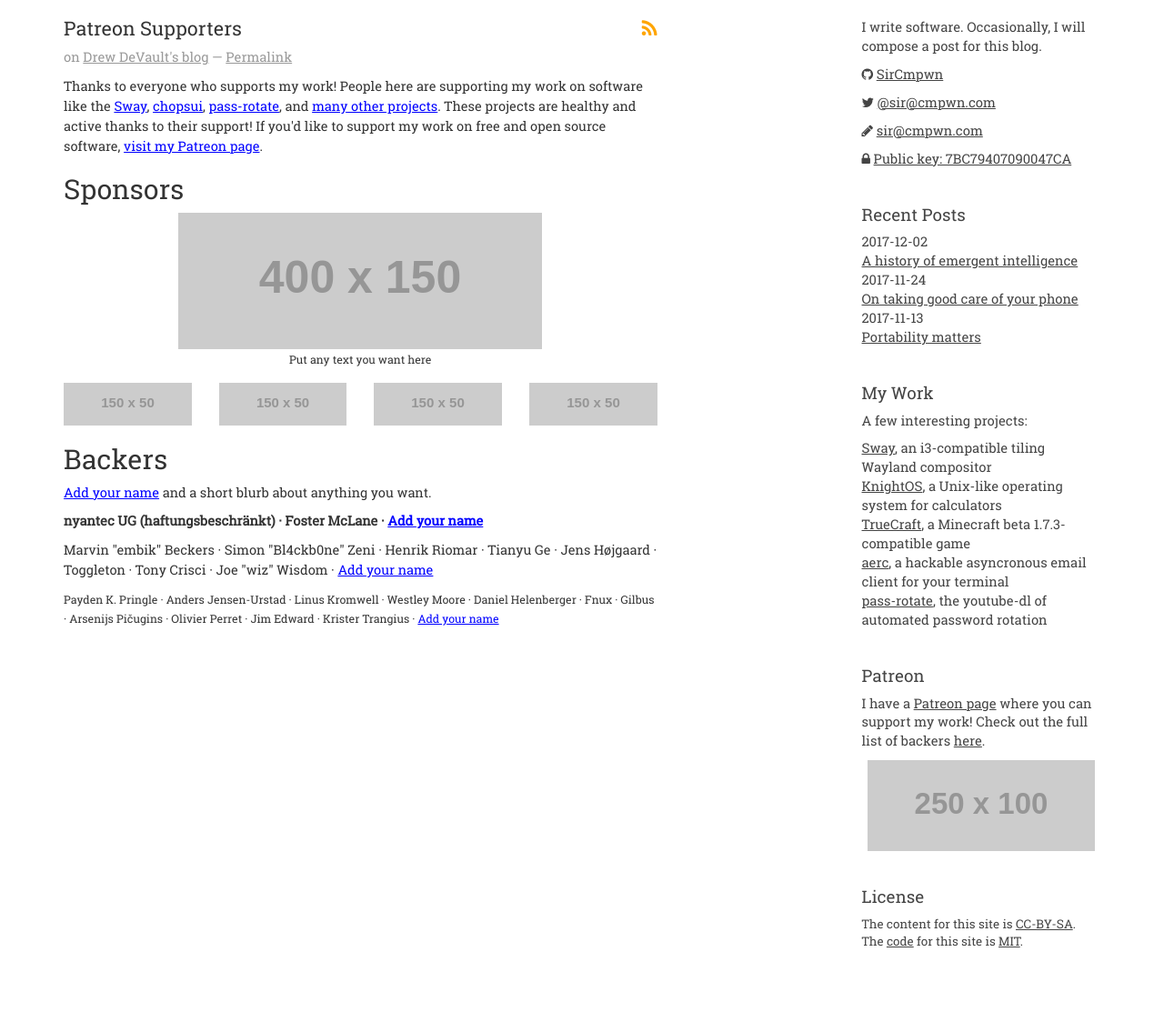
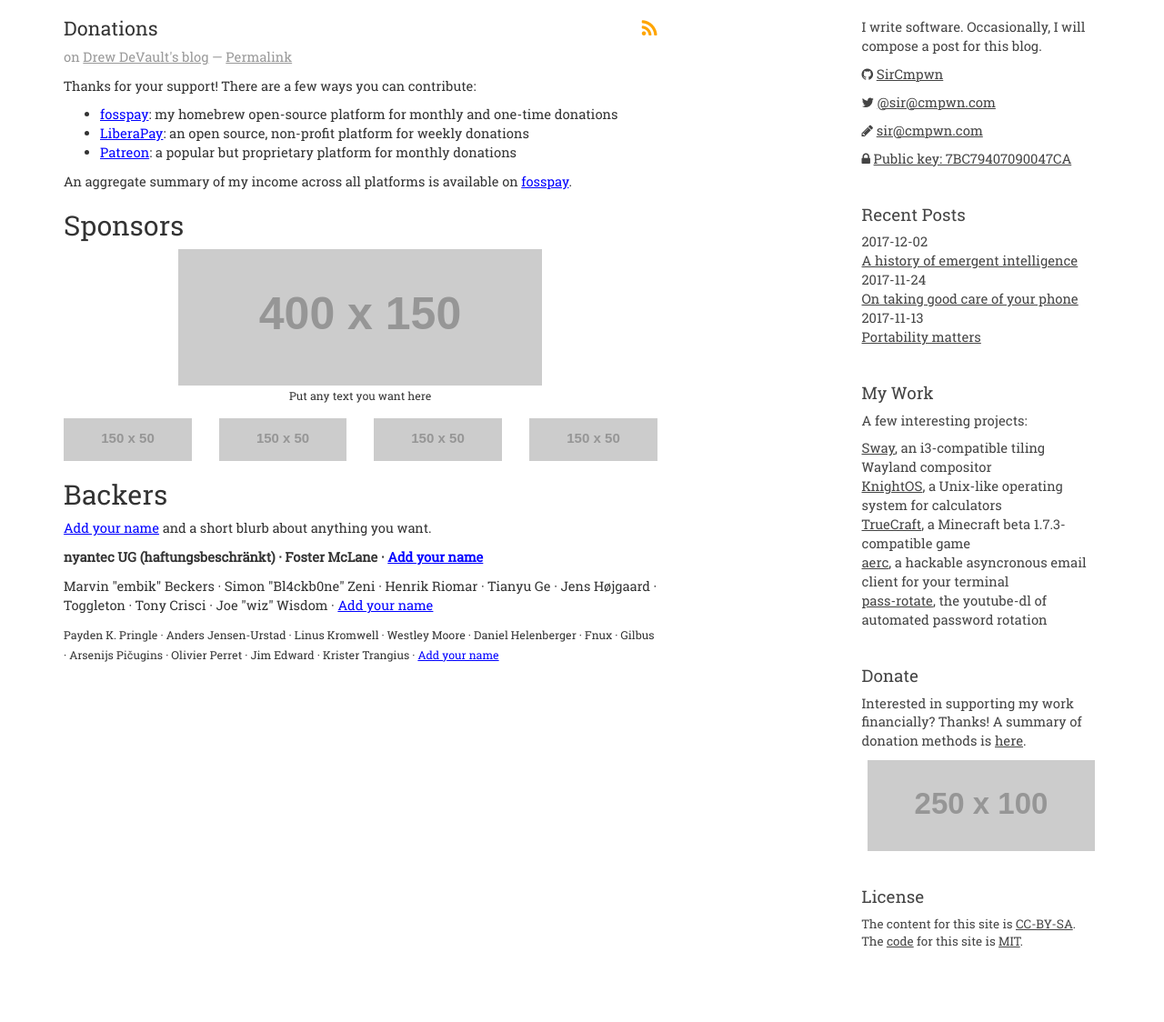
Before and after one commit to stormblog/sircmpwn.github.io, a Jekyll site: the page built from backers.html, in a window 1280 px wide. Shown: the whole page at 91% size. Built offline with Jekyll 4.4.1, drawn with Linux system fonts in a browser that asks for light colours.

Commit message:
Diversify donation platforms

```diff
--- a/_layouts/page.html
+++ b/_layouts/page.html
@@ -75,11 +75,10 @@ layout: base
           <a href="http://github.com/SirCmpwn/pass-rotate">pass-rotate</a>,
           the youtube-dl of automated password rotation
         </div>
-        <h3>Patreon</h3>
+        <h3>Donate</h3>
         <p>
-          I have a <a href="https://patreon.com/sircmpwn">Patreon page</a>
-          where you can support my work! Check out the full list of backers
-          <a href="/backers">here</a>.
+          Interested in supporting my work financially? Thanks!
+          A summary of donation methods is <a href="/backers">here</a>.
         </p>
         <a href="https://www.patreon.com/bePatron?c=174155&rid=1681123">
           <img src="//placehold.it/250x100?text=YOUR LOGO HERE" />
--- a/backers.html
+++ b/backers.html
@@ -1,17 +1,28 @@
 ---
 layout: page
-title: Patreon Supporters
+title: Donations
 ---
 
 <p>
-  Thanks to everyone who supports my work! People here are supporting my work
-  on software like the <a href="https://github.com/SirCmpwn/sway">Sway</a>,
-  <a href="https://github.com/SirCmpwn/chopsui">chopsui</a>,
-  <a href="https://github.com/SirCmpwn/pass-rotate">pass-rotate</a>,
-  and <a href="https://github.com/SirCmpwn">many other projects</a>. These
-  projects are healthy and active thanks to their support! If you'd like to
-  support my work on free and open source software, <a
-    href="https://patreon.com/sircmpwn">visit my Patreon page</a>.
+  Thanks for your support! There are a few ways you can contribute:
+</p>
+<ul>
+  <li>
+    <a href="https://drewdevault.com/donate/">fosspay</a>: my homebrew
+    open-source platform for monthly and one-time donations
+  </li>
+  <li>
+    <a href="https://liberapay.com/SirCmpwn">LiberaPay</a>: an open source,
+    non-profit platform for weekly donations
+  </li>
+  <li>
+    <a href="https://patreon.com/SirCmpwn">Patreon</a>: a popular but
+    proprietary platform for monthly donations
+  </li>
+</ul>
+<p>
+  An aggregate summary of my income across all platforms is available on
+  <a href="https://drewdevault.com/donate">fosspay</a>.
 </p>
 <style>
 .sponsor-lg {
@@ -86,7 +97,7 @@ title: Patreon Supporters
     Arsenijs Pičugins · <!-- Stickers fulfilled -->
     Olivier Perret · <!-- Stickers fulfilled -->
     Jim Edward · <!-- Does not want stickers -->
-    Krister Trangius · <!-- Stickers TODO -->
+    Krister Trangius · <!-- Stickers fulfilled -->
     <!-- Olle Månsson · CC declined -->
     <a href="https://www.patreon.com/bePatron?c=174155&rid=1681105">Add your name</a>
   </small>
```
